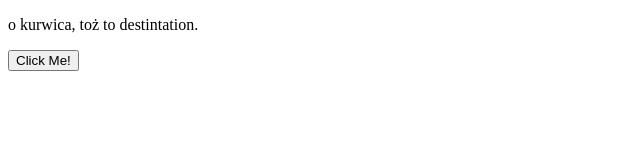
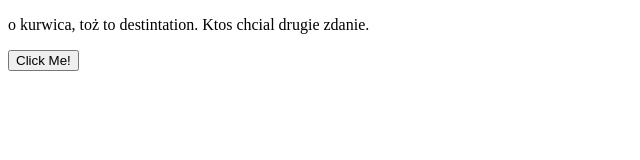
Before and after one commit to p-krawiec/test_html, a plain HTML site: page destination.html in a window 1280 px wide. Shown: the whole page, without its empty margins (0-640 px from the left). Drawn offline with Linux system fonts and the light colour scheme.

Commit message:
2 - Nowe zdanie do destination

```diff
--- a/destination.html
+++ b/destination.html
@@ -4,7 +4,7 @@
     <title>This is the title of the webpage!</title>
   </head>
   <body>
-    <p>o kurwica, toż to destintation.</p>
+    <p>o kurwica, toż to destintation. Ktos chcial drugie zdanie.</p>
     <a href="index.html">
       <button>Click Me!</button>
   </a>
```
